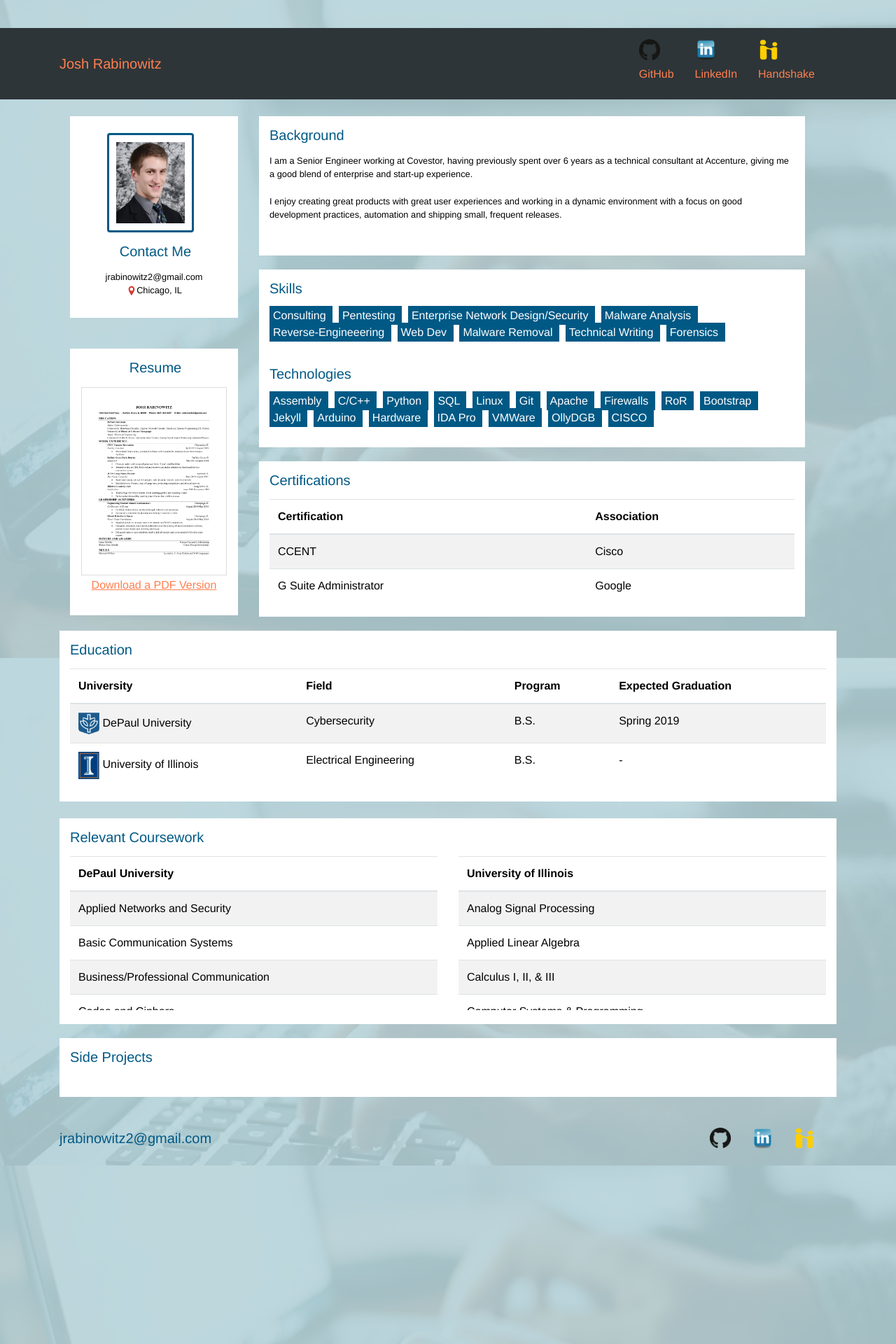
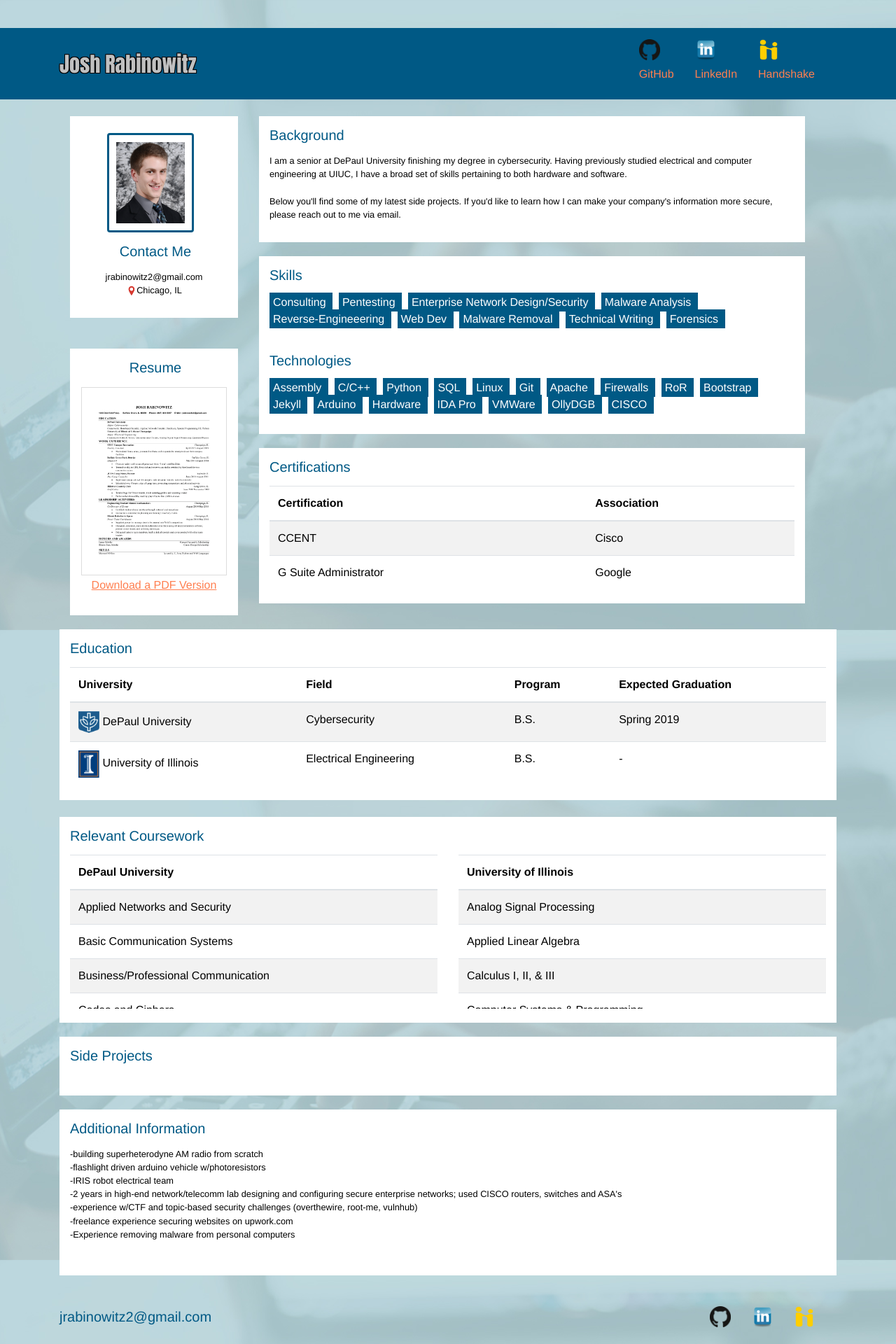
Before and after one commit to jrabinowitz2/jrabinowitz2.github.io, a Jekyll site: the page built from index.html, in a window 1280 px wide. Shown: the whole page at 70% size. Built offline with Jekyll 4.4.1, drawn with Linux system fonts in a browser that asks for light colours; nearby versions of some CDN libraries; comment, search, counter and statistics services are not loaded.

Commit message:
almost done

```diff
--- a/_includes/header.html
+++ b/_includes/header.html
@@ -1,14 +1,14 @@
-<nav class="navbar navbar-inverse  navbar-fixed-top navbar-dark bg-dark">
+<nav class="navbar navbar-fixed-top" style="background-color:#005985;">
 	<div class="container">
 		<div class="navbar-header">
-			<a class="navbar-brand" href="#" style="color:coral;">
+			<font face="impact"><a id="nametag" class="navbar-brand" href="#" style="color:#c0c0c0; font-size:30px;">
 				{{site.title}}
-			</a>
+			</a></font>
 		</div>
 		<div id="navbar" class="navbar-header">
 			<ul class="nav navbar-nav navbar navbar-right">
 				{% for link in site.primarylinks %}
-					<div class="col"><li><img src="{{site.url}}/assets/{{link.logo}}" width="{{link.logo_size}}px" height="{{link.logo_size}}px" class="img-fluid"><a style="color:coral;" class="nav-link" href="{{link.url}}" target="_blank">{{link.title}}</a></li></div>
+					<div class="col"><li><img src="{{site.url}}/assets/{{link.logo}}" width="{{link.logo_size}}px" height="{{link.logo_size}}px" class="img-fluid"><a class="nav-link" href="{{link.url}}" target="_blank" style="color:coral;">{{link.title}}</a></li></div>
 				{% endfor %}
 			</ul>
 		</div>
--- /dev/null
+++ b/_includes/section_info.html
@@ -0,0 +1,18 @@
+<div id="introBubble" style="font-size:1vw;" class="rounded_panel txt_lightgrey">
+        <div class="top-rounded-panel grey-bg">
+                <h1 id="user-intro">Additional Information</h1>
+        </div>
+        <div class="content-rounded-panel">
+                <div id="introBlurb">
+
+-building superheterodyne AM radio from scratch
+<br>-flashlight driven arduino vehicle w/photoresistors
+<br>-IRIS robot electrical team
+<br>-2 years in high-end network/telecomm lab designing and configuring secure enterprise networks; used CISCO routers, switches and ASA's
+<br>-experience w/CTF and topic-based security challenges (overthewire, root-me, vulnhub)
+<br>-freelance experience securing websites on upwork.com
+<br>-Experience removing malware from personal computers
+                </div>
+                <br>
+        </div>
+</div>
--- a/_includes/section_intro.html
+++ b/_includes/section_intro.html
@@ -4,10 +4,9 @@
 	</div>
 	<div class="content-rounded-panel">
 		<div id="introBlurb">
-I am a Senior Engineer working at Covestor, having previously spent over 6 years as a technical consultant at Accenture, giving me a good blend of enterprise and start-up experience.
+I am a senior at DePauI University finishing my degree in cybersecurity. Having previously studied electrical and computer engineering at UIUC, I have a broad set of skills pertaining to both hardware and software.
 <br><br>
-I enjoy creating great products with great user experiences and working in a dynamic environment with a focus on good development practices, automation and shipping small, frequent releases.
+Below you'll find some of my latest side projects. If you'd like to learn how I can make your company's information more secure, please reach out to me via email.
 		</div>
-		<br>
 	</div>
 </div>
--- a/_layouts/default.html
+++ b/_layouts/default.html
@@ -1,15 +1,13 @@
 <!DOCTYPE html>
 <html lang="en">
-{% include head.html %}
 
-<div class="parallax"><!-- Parallax effect -->
-       <body>
+	{% include head.html %}
+       <body class="parallax">
              {% include header.html %}
              <div class="container">
                    {{ content }}
             </div>
       {% include footer.html %}
       </body>
-</div>
 {% include jsimports.html %}
 </html>
--- a/css/bootstrap/_variables.scss
+++ b/css/bootstrap/_variables.scss
@@ -69,7 +69,7 @@
 $warning:       $yellow !default;
 $danger:        $red !default;
 $light:         $gray-100 !default;
-$dark:          $gray-800 !default;
+$dark:          #ececec; /** $gray-800 !default; **/
 
 $theme-colors: () !default;
 $theme-colors: map-merge((
--- a/css/main.scss
+++ b/css/main.scss
@@ -2,6 +2,20 @@
 ---
 
 @import 'bootstrap/bootstrap';
+#nametag {
+	text-shadow:
+		-1px -1px 0 #000,
+		1px -1px 0 #000,
+		-1px 1px 0 #000,
+		1px 1px 0 #000;
+	text-color: white;
+}
+
+/** override navbar **/
+.nav .navbar .navbar-inverse .navbar-fixed-top{
+background-color: #005985 !important;
+border-color: red !important;
+}
 
 /** Force visible scroll bar for coursework **/
 #coursework::-webkit-scrollbar {
@@ -52,25 +66,6 @@
     }
 }
 
-/** NavBar override **/
-.nav>li>a:focus, .nav>li>a:hover,.navbar-inverse .nav li.dropdown.open>.dropdown-toggle,.navbar-inverse .nav li.dropdown.active>.dropdown-toggle,.navbar-inverse .nav li.dropdown.open.active>.dropdown-toggle{
-	background-color: #2d3538;
-}
-.navbar-inverse .nav>li>a {
-        color: #A5C5DF;
-}
-.navbar-inverse .brand {
-        color: white;
-}
-.navbar-inverse  {
-        background-color: #4B8ABE;
-        background-image: linear-gradient(to bottom, #2d3538, #2d3538);
-        border-width: 0px;
-        border-color: #2d3538;
-        color: white;
-        box-shadow: 0 0px 0px rgba(0, 0, 0, 0);
-}
-
 /** skills labels **/
 .label-padded{
         padding: 5px;
@@ -85,7 +80,7 @@
 
 
 body {
-	background: url('../assets/background_laptop.jpg');
+/*	background: url('../assets/background_laptop.jpg'); */
 /**	background-color: rgb(192,192,192); **/
 	padding-top: 40px;
 	color:black;
@@ -104,7 +99,7 @@
 .overlay {
   display:none;
   position:absolute;
-  background:#fff;
+/*  background:#000; */
 }
 .img-load {
   position:absolute;
@@ -144,8 +139,8 @@
 
 
 #header_container {
-/**	background-color:#1E3D5A; **/
-/**	background: #fff url('../images/txtDarkBground.png'); **/
+/*	background-color:#000000; */
+/*	background: #fff url('../assets/background_laptop.png'); */
 
 }
 
@@ -189,7 +184,7 @@
 }
 
 #footer_container{
-	background: #262626; /*url('../images/txtDarkBground.png');*/
+/*	background: #262626; url('../images/txtDarkBground.png');*/
 }
 
 .clearfooter {
@@ -307,14 +302,14 @@
 	margin:1px 0;
 }
 
-.nerdScoreHeader{
+/*.nerdScoreHeader{
 	font-size:75px;
 	text-align:center;
 	font-weight: 100;
 	line-height: normal;
 	background-color: #ff6840;
 	color: #ffd873;
-}
+}*/
 
 
 
@@ -323,12 +318,12 @@
 	padding-left:10px;
 	padding-top:10px;
 }
-.search-score{
+/*.search-score{
 	font-size:25px;
 	font-style:bold;
     color:#ffd873;
 	text-align:center;
-}
+}*/
 .small_text{
 	font-size:x-small;
 	font-style:italic;
@@ -379,9 +374,9 @@
     display: inline-block;
 }
 
-.activityStatus{
+/*.activityStatus{
     background-color: #6A9BC8;
-}
+}*/
 
 .mousePointer{
 	cursor: pointer;
--- a/index.html
+++ b/index.html
@@ -18,3 +18,4 @@
 {% include section_education.html %}
 {% include section_courses.html %}
 {% include section_github.html %}
+{% include section_info.html %}
```
Also changed, not shown: 3 other files.
